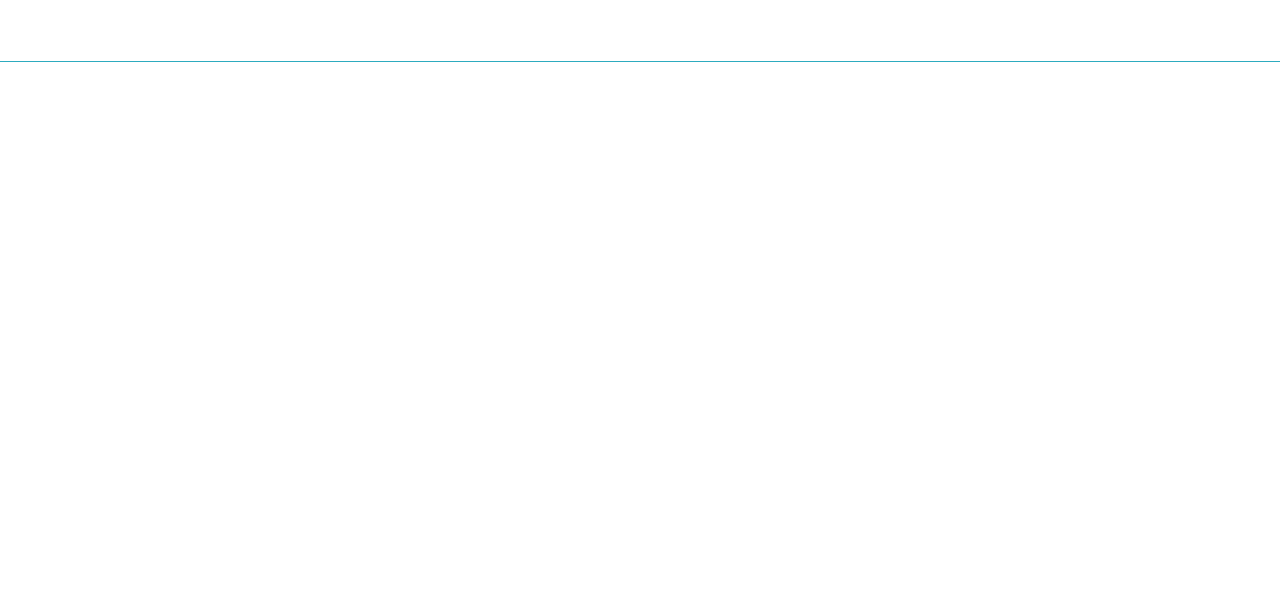
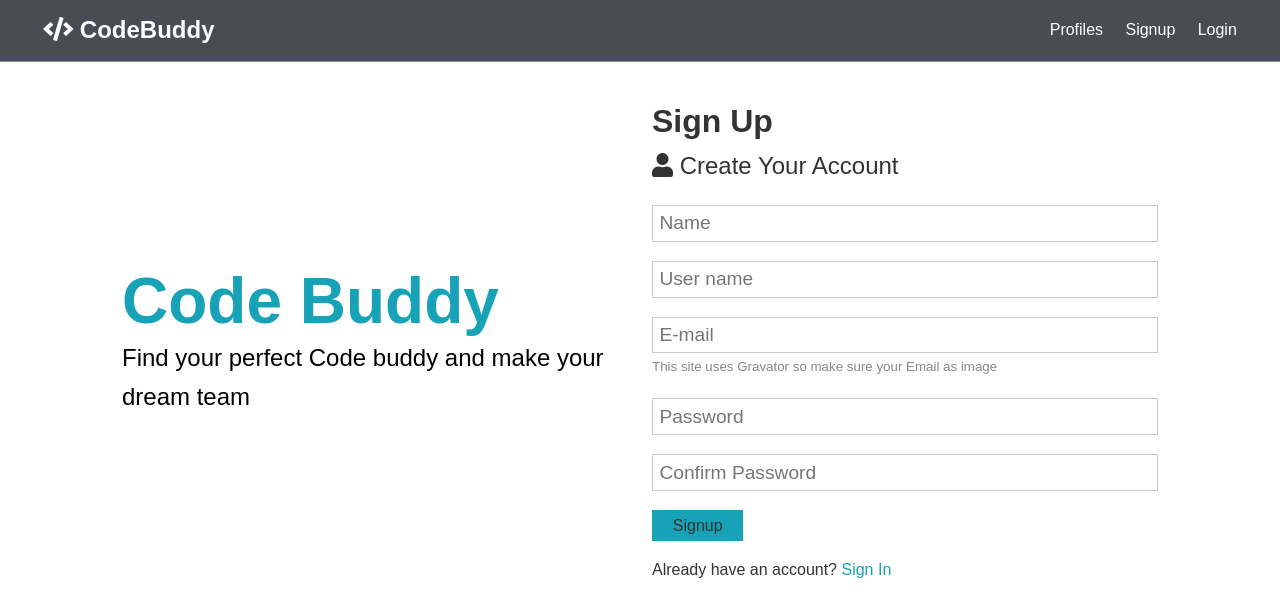
Before and after one commit to varunkumarnr/Socialmedia, a React (Create React App) app in the folder client/: page /signup in a window 1280 px wide. Shown: the top 616 px of the page. Built offline with nearby package versions, Linux system fonts and the light colour scheme.

Commit message:
login page

```diff
--- a/client/package.json
+++ b/client/package.json
@@ -39,5 +39,5 @@
       "last 1 safari version"
     ]
   },
-  "proxy": "http://localhost:5000"
+  "proxy": "http://127.0.0.1:5000"
 }
--- a/client/public/index.html
+++ b/client/public/index.html
@@ -2,48 +2,23 @@
 <html lang="en">
   <head>
     <meta charset="utf-8" />
-    <link rel="icon" href="%PUBLIC_URL%/favicon.ico" />
+    <link rel="icon" href="" />
     <meta name="viewport" content="width=device-width, initial-scale=1" />
     <meta name="theme-color" content="#000000" />
-    <meta
-      name="description"
-      content="Web site created using create-react-app"
-    />
     <link
       rel="stylesheet"
       href="https://use.fontawesome.com/releases/v5.8.1/css/all.css"
       integrity="sha384-50oBUHEmvpQ+1lW4y57PTFmhCaXp0ML5d60M1M7uH2+nqUivzIebhndOJK28anvf"
       crossorigin="anonymous"
     />
-    <link rel="apple-touch-icon" href="%PUBLIC_URL%/logo192.png" />
-    <!--
-      manifest.json provides metadata used when your web app is installed on a
-      user's mobile device or desktop. See https://developers.google.com/web/fundamentals/web-app-manifest/
-    -->
-    <link rel="manifest" href="%PUBLIC_URL%/manifest.json" />
-    <!--
-      Notice the use of %PUBLIC_URL% in the tags above.
-      It will be replaced with the URL of the `public` folder during the build.
-      Only files inside the `public` folder can be referenced from the HTML.
+    <link rel="apple-touch-icon" href="" />
 
-      Unlike "/favicon.ico" or "favicon.ico", "%PUBLIC_URL%/favicon.ico" will
-      work correctly both with client-side routing and a non-root public URL.
-      Learn how to configure a non-root public URL by running `npm run build`.
-    -->
+    <link rel="manifest" href="" />
+
     <title>Code Buddy</title>
   </head>
   <body>
     <noscript>You need to enable JavaScript to run this app.</noscript>
     <div id="root"></div>
-    <!--
-      This HTML file is a template.
-      If you open it directly in the browser, you will see an empty page.
-
-      You can add webfonts, meta tags, or analytics to this file.
-      The build step will place the bundled scripts into the <body> tag.
-
-      To begin the development, run `npm start` or `yarn start`.
-      To create a production bundle, use `npm run build` or `yarn build`.
-    -->
   </body>
 </html>
--- a/client/src/App.css
+++ b/client/src/App.css
@@ -20,7 +20,14 @@ body {
   background-color: #fff;
   color: #333;
 }
-
+.container {
+  max-width: 1100px;
+  margin: auto;
+  overflow: hidden;
+  padding: 0 2rem;
+  margin-top: 6rem;
+  margin-bottom: 3rem;
+}
 a {
   color: var(--primary-color);
   text-decoration: none;
@@ -99,6 +106,7 @@ img {
   top: 0;
   border-bottom: solid 1px var(--primary-color);
   opacity: 0.9;
+  background-color: var(--dark-color);
 }
 .navbar ul {
   display: flex;
@@ -113,6 +121,73 @@ img {
 }
 .navbar li:hover {
   border-bottom: 2px solid white;
+}
+/* From */
+.Login-page {
+  display: flex;
+  justify-content: center;
+}
+.Login-page-right {
+  flex: 1;
+  padding-right: 1.5rem;
+  align-items: flex-start;
+
+  text-align: center;
+}
+.Login-page-left {
+  flex: 1;
+}
+
+.form .form-group {
+  margin: 1.2rem 0;
+}
+.form .form-text {
+  margin-top: 0.3rem;
+  color: #888;
+}
+.Login-page-right .loginpage-color {
+  color: var(--primary-color);
+  font-size: 4rem;
+  line-height: 1.2;
+}
+.Login-page-right .signuplead {
+  color: black;
+  text-align: left;
+}
+.form input[type="text"],
+.form input[type="email"],
+.form input[type="password"],
+.form input[type="date"],
+.form select,
+.form textarea {
+  display: flex;
+  width: 100%;
+  padding: 0.4rem;
+  font-size: 1.2rem;
+  border: 1px solid #ccc;
+}
+.my-1 {
+  margin: 1rem 0;
+}
+@media (max-width: 800px) {
+  .form input[type="text"],
+  .form input[type="email"],
+  .form input[type="password"],
+  .form input[type="date"],
+  .form select,
+  .form textarea {
+    display: block;
+    width: 100%;
+    padding: 0.4rem;
+    font-size: 1.2rem;
+    border: 1px solid #ccc;
+  }
+  .Login-page-right {
+    display: none;
+  }
+  .loginpage-color {
+    color: var(--primary-color);
+  }
 }
 @media (max-width: 700px) {
   .container {
--- a/client/src/App.js
+++ b/client/src/App.js
@@ -2,6 +2,8 @@ import React, { Fragment } from "react";
 import { BrowserRouter as Router, Switch, Route } from "react-router-dom";
 import HomePage from "./Components/layout/HomePage";
 import { Navbar } from "./Components/layout/Navbar";
+import { Signup } from "./Components/auth/Signup";
+import { Login } from "./Components/auth/Login";
 import "./App.css";
 const App = () => (
   <Router>
@@ -9,6 +11,10 @@ const App = () => (
       <Navbar />
       <Switch>
         <Route exact path='/' component={HomePage}></Route>
+        <div className='container'>
+          <Route path='/signup' component={Signup}></Route>
+          <Route path='/login' component={Login}></Route>
+        </div>
       </Switch>
     </Fragment>
   </Router>
--- a/client/src/Components/auth/Login.js
+++ b/client/src/Components/auth/Login.js
@@ -0,0 +1,5 @@
+import React from "react";
+
+export const Login = () => {
+  return <div className='LoginPage'>Login</div>;
+};
--- a/client/src/Components/auth/Signup.js
+++ b/client/src/Components/auth/Signup.js
@@ -0,0 +1,117 @@
+import React, { Fragment, useState } from "react";
+import { Link } from "react-router-dom";
+export const Signup = () => {
+  const [formData, setFormDate] = useState({
+    name: "",
+    username: "",
+    email: "",
+    password: "",
+    password2: "",
+  });
+  const { name, username, email, password, password2 } = formData;
+  const onChange = (e) =>
+    setFormDate({ ...formData, [e.target.name]: e.target.value });
+  const onSubmit = async (e) => {
+    e.preventDefault();
+    if (password !== password2) {
+      console.log("password not equal");
+    } else {
+      //   const newUser = {
+      //     name,
+      //     username,
+      //     email,
+      //     password,
+      //   };
+      //   try {
+      //     const config = {
+      //       headers: {
+      //         "Content-type": "application/json",
+      //       },
+      //     };
+      //     const body = JSON.stringify(newUser);
+      //     const res = await axios.post("/api/users", body, config);
+      //     console.log(res.data);
+      //   } catch (err) {
+      //     console.error(err.response.data);
+      //   }
+      console.log(formData);
+    }
+  };
+  return (
+    <Fragment>
+      <div className='Login-page'>
+        <div className='Login-page-right landing-inner'>
+          <h1 className='loginpage-color'>Code Buddy</h1>
+          <p className='lead signuplead'>
+            Find your perfect Code buddy and make your dream team
+          </p>
+        </div>
+        <div className='Login-page-left'>
+          <h1 className='large text-primary'>Sign Up</h1>
+          <p className='lead'>
+            <i className='fas fa-user' /> Create Your Account
+          </p>
+          <form className='form' onSubmit={(e) => onSubmit(e)}>
+            <div className='form-group'>
+              <input
+                type='text'
+                placeholder='Name'
+                name='name'
+                value={name}
+                onChange={(e) => onChange(e)}
+                required
+              />
+            </div>
+            <div className='form-group'>
+              <input
+                type='text'
+                placeholder='User name'
+                name='username'
+                value={username}
+                onChange={(e) => onChange(e)}
+                required
+              />
+            </div>
+            <div className='form-group'>
+              <input
+                type='email'
+                placeholder='E-mail'
+                name='email'
+                value={email}
+                onChange={(e) => onChange(e)}
+                required
+              />
+              <small className='form-text'>
+                This site uses Gravator so make sure your Email as image
+              </small>
+            </div>
+            <div className='form-group'>
+              <input
+                type='password'
+                placeholder='Password'
+                name='password'
+                value={password}
+                onChange={(e) => onChange(e)}
+                minLength='6'
+              />
+            </div>
+            <div className='form-group'>
+              <input
+                type='password'
+                placeholder='Confirm Password'
+                name='password2'
+                value={password2}
+                onChange={(e) => onChange(e)}
+                minLength='6'
+              />
+            </div>
+            <input type='submit' className='btn btn-primary' value='Signup' />
+          </form>
+          <p className='my-1'>
+            Already have an account? <Link to='/login'>Sign In</Link>
+          </p>
+        </div>
+      </div>
+    </Fragment>
+  );
+};
--- a/client/src/Components/layout/HomePage.js
+++ b/client/src/Components/layout/HomePage.js
@@ -8,13 +8,13 @@ const HomePage = () => {
         <div className='landing-inner'>
           <h1 className='x-large'>Code Buddy</h1>
           <p className='lead'>
-            Find your perfect Code buddy and design your dream project
+            Find your perfect Code buddy and make your dream team
           </p>
           <div className='buttons'>
-            <Link to='' className='btn btn-primary'>
+            <Link to='/signup' className='btn btn-primary'>
               Sign Up
             </Link>
-            <Link to='' className='btn btn-Light'>
+            <Link to='/login' className='btn btn-Light'>
               Login
             </Link>
           </div>
--- a/client/src/Components/layout/Navbar.js
+++ b/client/src/Components/layout/Navbar.js
@@ -14,10 +14,10 @@ export const Navbar = () => {
           <Link to=''> Profiles </Link>
         </li>
         <li>
-          <Link to=''>Register </Link>
+          <Link to='/signup'>Signup </Link>
         </li>
         <li>
-          <Link to=''>Login</Link>
+          <Link to='/login'>Login</Link>
         </li>
       </ul>
     </nav>
```
